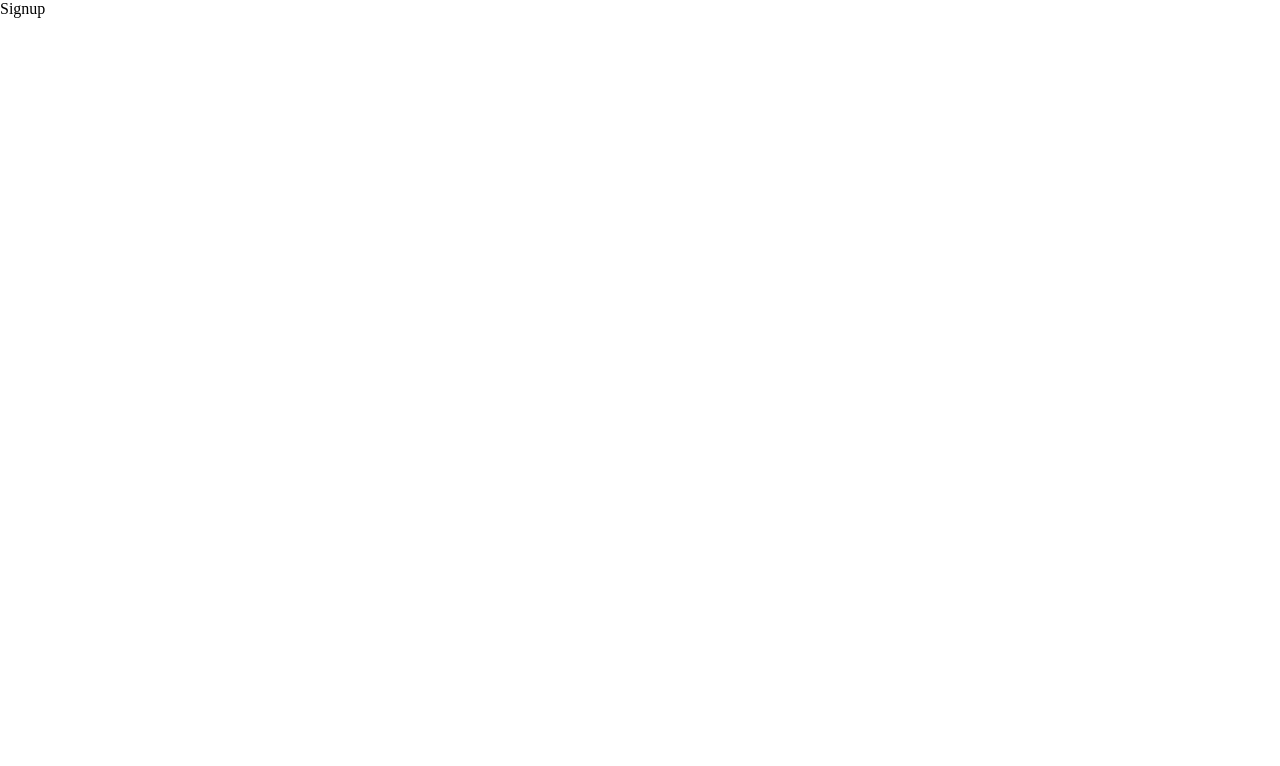
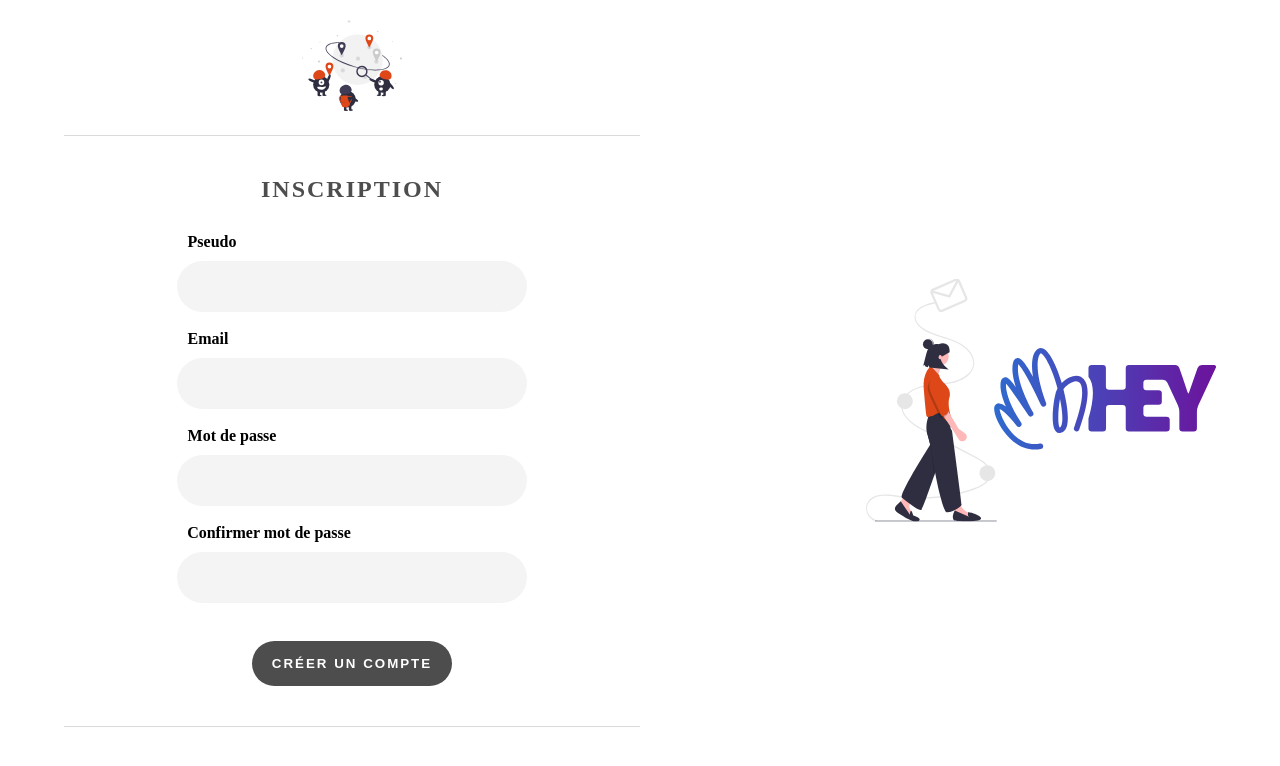
Before and after one commit to lagrube/E-commerce-React, a React (Create React App) app in the folder frontend/: page /signup in a window 1280 px wide. Shown: the top 766 px of the page. Built offline with nearby package versions, Linux system fonts and the light colour scheme; no server answers.

Commit message:
signup ok

```diff
--- a/frontend/src/App.js
+++ b/frontend/src/App.js
@@ -1,11 +1,28 @@
-import React from "react";
+import React, { useEffect, useState } from "react";
 import Routes from "./components/Routes/index";
+import { UidContext } from "./components/AppContext";
+import axios from "axios";
 
 const App = () => {
+  const [uid, setUid] = useState();
+
+  useEffect(() => {
+    const fetchToken = async () => {
+      await axios({
+        method: "get",
+        url: `${process.env.REACT_APP_API_URL}/jwtid`,
+        withCredentials: true,
+      })
+        .then((res) => setUid(res.data))
+        .catch((err) => console.log("No token"));
+    };
+    fetchToken();
+  }, [uid]);
+
   return (
-    <div>
+    <UidContext.Provider value={uid}>
       <Routes />
-    </div>
+    </UidContext.Provider>
   );
 };
 
--- /dev/null
+++ b/frontend/src/components/AppContext.js
@@ -0,0 +1,3 @@
+import { createContext } from "react";
+
+export const UidContext = createContext();
--- a/frontend/src/components/Log/SignInForm.js
+++ b/frontend/src/components/Log/SignInForm.js
@@ -36,7 +36,7 @@ const SignInForm = () => {
   return (
     <div className="form-container">
       <h2>Connexion</h2>
-      <form action="" onSubmit={handleLogin} id="sign-up-form">
+      <form action="" onSubmit={handleLogin} id="sign-in-form">
         <label htmlFor="email">Email</label>
         <br />
         <input
--- a/frontend/src/components/Log/SignUpForm.js
+++ b/frontend/src/components/Log/SignUpForm.js
@@ -1,7 +1,116 @@
-import React from "react";
+import React, { useState } from "react";
+import axios from "axios";
+import SignInForm from "./SignInForm";
 
 const SignUpForm = () => {
-  return <div>Signup</div>;
+  const [formSubmit, setFormSubmit] = useState(false);
+  const [pseudo, setPseudo] = useState("");
+  const [email, setEmail] = useState("");
+  const [password, setPassword] = useState("");
+  const [controlPassword, setControllPassword] = useState("");
+
+  const handleRegister = (e) => {
+    e.preventDefault();
+
+    const pseudoError = document.querySelector(".pseudo.error");
+    const emailError = document.querySelector(".email.error");
+    const passwordError = document.querySelector(".password.error");
+    const confirmPasswordError = document.querySelector(
+      ".password-confirm.error"
+    );
+
+    confirmPasswordError.innerHTML = "";
+    emailError.innerHTML = "";
+    pseudoError.innerHTML = "";
+    passwordError.innerHTML = "";
+
+    if (password !== controlPassword)
+      confirmPasswordError.innerHTML =
+        "Les mots de passe ne sont pas identique !";
+    else {
+      axios({
+        method: "post",
+        url: `${process.env.REACT_APP_API_URL}/api/user/register`,
+        data: { pseudo, email, password },
+      })
+        .then((res) => {
+          console.log(res);
+          if (res.data.errors) {
+            pseudoError.innerHTML = res.data.errors.pseudo;
+            emailError.innerHTML = res.data.errors.email;
+            passwordError.innerHTML = res.data.errors.password;
+          } else {
+            console.log(res.data);
+            setFormSubmit(true);
+          }
+        })
+        .catch((err) => console.log(err));
+    }
+  };
+
+  return (
+    <>
+      {formSubmit ? (
+        <>
+          <SignInForm />
+          <h4 className="success">
+            Enregistrement réussi, veuillez vous connecter
+          </h4>
+        </>
+      ) : (
+        <>
+          <h2>Inscription</h2>
+          <form action="" onSubmit={handleRegister} id="sign-up-form">
+            <label htmlFor="pseudo">Pseudo</label>
+            <br />
+            <input
+              type="text"
+              name="pseudo"
+              id="pseudo"
+              onChange={(e) => setPseudo(e.target.value)}
+              value={pseudo}
+            />
+            <div className="pseudo error"></div>
+            <br />
+            <label htmlFor="email">Email</label>
+            <br />
+            <input
+              type="email"
+              name="email"
+              id="email"
+              onChange={(e) => setEmail(e.target.value)}
+              value={email}
+            />
+            <div className="email error"></div>
+            <br />
+            <label htmlFor="password">Mot de passe</label>
+            <br />
+            <input
+              type="password"
+              name="password"
+              id="password"
+              onChange={(e) => setPassword(e.target.value)}
+              value={password}
+            />
+            <div className="password error"></div>
+            <br />
+            <label htmlFor="password-confirm">Confirmer mot de passe</label>
+            <br />
+            <input
+              type="password"
+              name="password"
+              id="password-confirm"
+              onChange={(e) => setControllPassword(e.target.value)}
+              value={controlPassword}
+            />
+            <div className="password-confirm error"></div>
+            <br />
+            <input type="submit" value="Créer un compte" />
+          </form>
+        </>
+      )}
+    </>
+  );
 };
 
 export default SignUpForm;
--- a/frontend/src/pages/Profil.js
+++ b/frontend/src/pages/Profil.js
@@ -1,17 +1,22 @@
-import React from "react";
+import React, { useContext } from "react";
+import { UidContext } from "../components/AppContext";
 import Log from "../components/Log/index";
 
 const Profil = () => {
+  const uid = useContext(UidContext);
+
   return (
-    <div>
-      <div className="profil-page">
+    <div className="profil-page">
+      {uid ? (
+        <h1>UPDATE PROFIL</h1>
+      ) : (
         <div className="log-container">
           <Log />
           <div className="img-container">
             <img src="./img/tennis-slam.svg" alt="log" />
           </div>
         </div>
-      </div>
+      )}
     </div>
   );
 };
--- a/frontend/src/pages/SignUp.js
+++ b/frontend/src/pages/SignUp.js
@@ -3,8 +3,16 @@ import SignUpForm from "../components/Log/SignUpForm";
 
 const SignUp = () => {
   return (
-    <div>
-      <SignUpForm />
+    <div className="log-container">
+      <div className="register-form">
+        <div className="logo-log">
+          <img src="./img/logo-log.svg" alt="log" />
+        </div>
+        <SignUpForm />
+      </div>
+      <div className="img-container">
+        <img src="./img/hey.svg" alt="register-log" />
+      </div>
     </div>
   );
 };
--- a/frontend/src/styles/_settings.scss
+++ b/frontend/src/styles/_settings.scss
@@ -13,12 +13,29 @@ $orange: rgba(216, 49, 37, 0.966);
 }
 
 input[type="email"],
-input[type="password"] {
+input[type="password"],
+input[type="text"] {
   margin-top: 10px;
   background-color: $grey-light;
   padding: 15px;
   width: 350px;
   border-radius: 40px;
+  text-align: center;
+  font-size: 1.1rem;
+  caret-color: $orange;
+  input:-webkit-autofill,
+  input:-webkit-autofill:hover,
+  input:-webkit-autofill:focus,
+  textarea:-webkit-autofill,
+  textarea:-webkit-autofill:hover,
+  textarea:-webkit-autofill:focus,
+  select:-webkit-autofill,
+  select:-webkit-autofill:hover,
+  select:-webkit-autofill:focus,
+  input:-webkit-autofill:active {
+    transition: background-color 5000s;
+    -webkit-text-fill-color: black !important;
+  }
 }
 
 .error {
@@ -28,4 +45,6 @@ input[type="password"] {
 .success {
   color: green;
   font-weight: bold;
+  margin-top: 20px;
+  text-align: center;
 }
--- a/frontend/src/styles/index.scss
+++ b/frontend/src/styles/index.scss
@@ -1,3 +1,4 @@
 @import "./settings";
 
 @import "./pages/profil";
+@import "./pages/signup";
--- a/frontend/src/styles/pages/_profil.scss
+++ b/frontend/src/styles/pages/_profil.scss
@@ -1,12 +1,11 @@
-.profil-page {
-  height: 100vh;
 .log-container {
   display: flex;
   height: 100vh;
   width: 90%;
   margin: auto;
   justify-content: space-between;
-    .connection-form {
+  .connection-form,
+  .register-form {
     margin-top: 50vh;
     transform: translateY(-50%);
     width: 50%;
@@ -27,7 +26,7 @@
       color: $grey;
       letter-spacing: 2px;
     }
-      #sign-up-form {
+    #sign-in-form {
       margin-top: 30px;
       text-align: center;
       border-bottom: 1px solid rgb(218, 218, 218);
@@ -91,4 +90,3 @@
     }
   }
 }
-}
--- /dev/null
+++ b/frontend/src/styles/pages/_signup.scss
@@ -0,0 +1,39 @@
+#sign-up-form {
+  margin-top: 30px;
+  text-align: center;
+  border-bottom: 1px solid rgb(218, 218, 218);
+  padding-bottom: 40px;
+  input[type="submit"] {
+    margin-top: 20px;
+    text-transform: uppercase;
+    background-color: $grey;
+    font-weight: bold;
+    color: white;
+    padding: 15px;
+    width: 200px;
+    border-radius: 40px;
+    letter-spacing: 2px;
+    &:hover {
+      cursor: pointer;
+    }
+  }
+  label {
+    font-weight: bold;
+  }
+  :nth-child(1) {
+    position: relative;
+    right: 140px;
+  }
+  :nth-child(6) {
+    position: relative;
+    right: 144px;
+  }
+  :nth-child(11) {
+    position: relative;
+    right: 120px;
+  }
+  :nth-child(16) {
+    position: relative;
+    right: 83px;
+  }
+}
```
Lines whose indentation alone changed are shown as unchanged.
